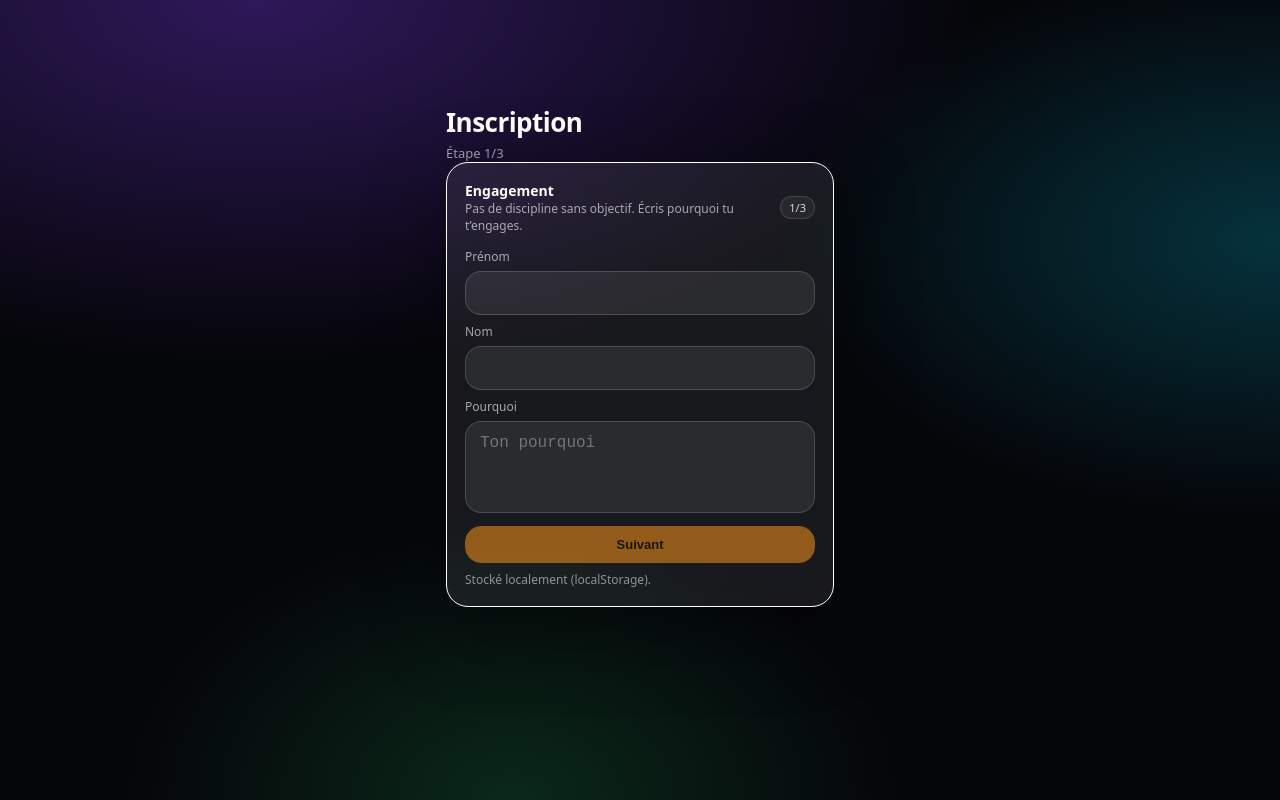
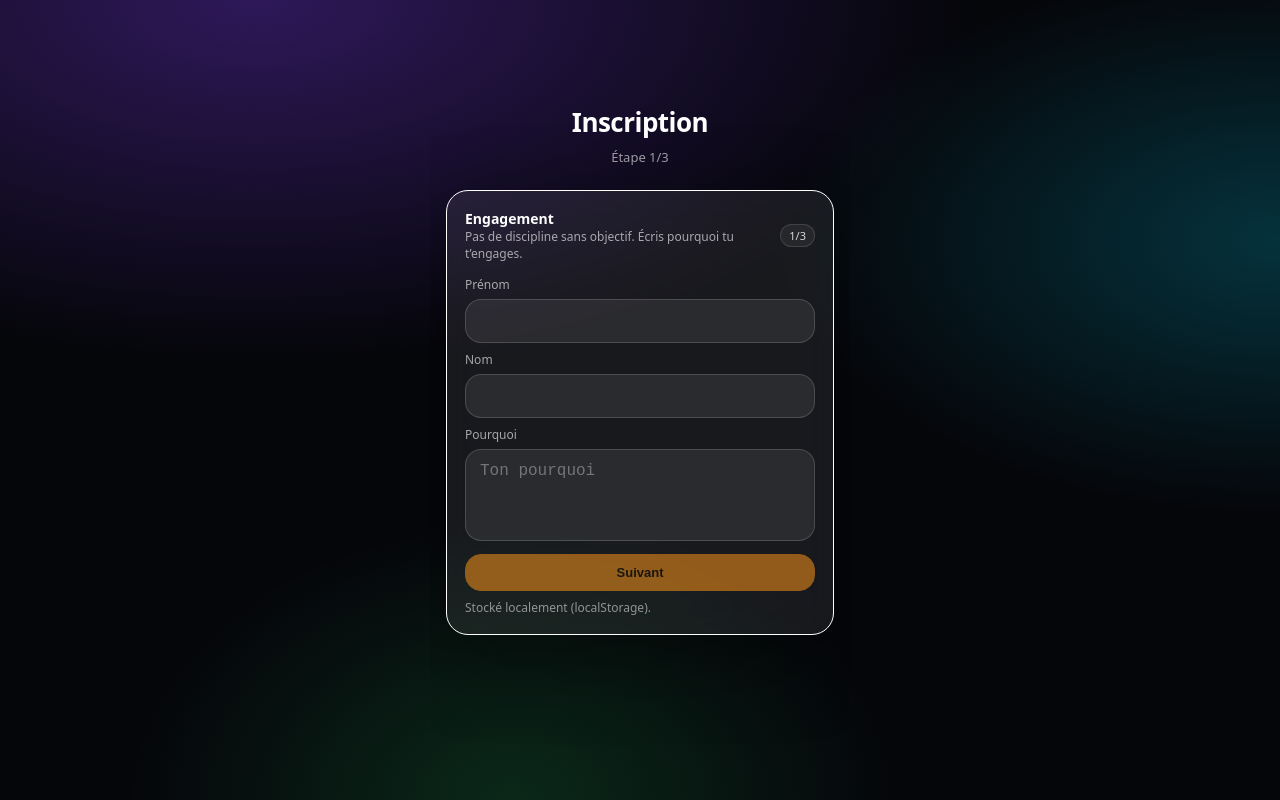
Before and after one commit to Allan-Tomassian/discip-yourself, a React (Vite) app: page / in a window 1280 px wide. Built offline with nearby package versions, Linux system fonts and the light colour scheme.

Commit message:
correction socle

```diff
--- a/src/components/CategoryRail.jsx
+++ b/src/components/CategoryRail.jsx
@@ -1,21 +1,19 @@
-import React, { useMemo } from "react";
+import React from "react";
 import { getCategoryAccentVars } from "../utils/categoryAccent";
 
 export default function CategoryRail({ categories = [], selectedCategoryId = null, onSelect }) {
-  const items = useMemo(() => categories, [categories]);
-
   return (
     <div className="categoryRailScroll scrollNoBar">
-      {items.map((c) => {
-        const isActive = c.id === selectedCategoryId;
+      {categories.map((c) => {
+        const isSelected = c.id === selectedCategoryId;
         const accentVars = getCategoryAccentVars(c.color);
         return (
           <button
             key={c.id}
             type="button"
-            className={`listItem${isActive ? " catAccentRow" : ""}`}
+            className={`listItem${isSelected ? " catAccentRow" : ""}`}
             style={{
-              ...(isActive ? accentVars : null),
+              ...(isSelected ? accentVars : null),
               minWidth: "max-content",
               padding: "8px 12px",
               borderRadius: 14,
--- a/src/index.css
+++ b/src/index.css
@@ -20,6 +20,7 @@ body{
   background:var(--bg);
   color:var(--text);
   font-family: ui-sans-serif, system-ui, -apple-system, Segoe UI, Roboto, Helvetica, Arial;
+  overflow-x:hidden;
 }
 
 a{ color:inherit; }
@@ -31,6 +32,7 @@ a{ color:inherit; }
   min-height:100vh;
   overflow:visible;
   padding-bottom:80px;
+  overflow-x:hidden;
 }
 .pageContent{
   margin-top: 0;
@@ -38,6 +40,24 @@ a{ color:inherit; }
 .pageContent > :first-child{
   margin-top: 0;
 }
+
+/* === PAGE LAYOUT SYSTEM === */
+.pageHeader{
+  margin-bottom:24px;
+}
+.pageTitle{
+  margin-top:0;
+}
+.pageSubtitle{
+  margin-top:8px;
+}
+.pageSection{
+  margin-top:16px;
+}
+.pageSectionTitle{
+  margin-bottom:8px;
+}
+.pageSectionContent{}
 
 .bg{
   position:fixed; inset:0; z-index:-2;
@@ -151,8 +171,25 @@ a{ color:inherit; }
   font-size:13px;
 }
 
-.hdrSub{ font-size:13px; color:rgba(255,255,255,.60); }
-.hdrTitle{ margin-top:6px; font-size:26px; font-weight:700; letter-spacing:-.02em; }
+.hdrRow{ display:flex; justify-content:space-between; align-items:flex-start; gap:12px; }
+.hdrLeft{ flex:1 1 auto; min-width:0; }
+.hdrRight{ flex:0 1 auto; min-width:0; max-width:260px; overflow:hidden; }
+.hdrSub{
+  font-size:13px;
+  color:rgba(255,255,255,.60);
+  overflow:hidden;
+  text-overflow:ellipsis;
+  white-space:nowrap;
+}
+.hdrTitle{
+  margin-top:6px;
+  font-size:26px;
+  font-weight:700;
+  letter-spacing:-.02em;
+  overflow:hidden;
+  text-overflow:ellipsis;
+  white-space:nowrap;
+}
 .textAccent{ color:var(--accent); }
 
 .sectionTitle{
@@ -504,6 +541,7 @@ a{ color:inherit; }
 }
 
 @media (max-width: 420px){
+  .hdrRight{ max-width:45vw; }
   .dayRailWrap{ flex-direction:column; }
   .dayRail{
     flex-direction:row;
--- a/src/pages/Categories.jsx
+++ b/src/pages/Categories.jsx
@@ -51,8 +51,6 @@ export default function Categories({ data, setData, onOpenLibraryCategory, onOpe
   if (categories.length === 0) {
     return (
       <ScreenShell
-        data={safeData}
-        pageId="categories"
         headerTitle={<span className="textAccent">Bibliothèque</span>}
         headerSubtitle="Aucune catégorie"
         headerRight={
@@ -84,10 +82,21 @@ export default function Categories({ data, setData, onOpenLibraryCategory, onOpe
     return copy;
   }, [categories, librarySelectedCategoryId]);
 
+  const countsByCategory = useMemo(() => {
+    const map = new Map();
+    for (const g of goals) {
+      if (!g || !g.categoryId) continue;
+      const type = resolveGoalType(g);
+      const entry = map.get(g.categoryId) || { habits: 0, objectives: 0 };
+      if (type === "OUTCOME") entry.objectives += 1;
+      if (type === "PROCESS") entry.habits += 1;
+      map.set(g.categoryId, entry);
+    }
+    return map;
+  }, [goals]);
+
   return (
     <ScreenShell
-      data={safeData}
-      pageId="categories"
       headerTitle={<span className="textAccent">Bibliothèque</span>}
       headerSubtitle="Catégories"
       headerRight={
@@ -102,9 +111,9 @@ export default function Categories({ data, setData, onOpenLibraryCategory, onOpe
     >
       <div className="col">
         {sortedCategories.map((c) => {
-          const categoryGoals = goals.filter((g) => g.categoryId === c.id);
-          const objectives = categoryGoals.filter((g) => resolveGoalType(g) === "OUTCOME").length;
-          const habits = categoryGoals.filter((g) => resolveGoalType(g) === "PROCESS").length;
+          const counts = countsByCategory.get(c.id) || { habits: 0, objectives: 0 };
+          const objectives = counts.objectives;
+          const habits = counts.habits;
           const summary =
             objectives || habits
               ? `${formatCount(habits, "habitude", "habitudes")} · ${formatCount(objectives, "objectif", "objectifs")}`
--- a/src/pages/CategoryView.jsx
+++ b/src/pages/CategoryView.jsx
@@ -173,8 +173,6 @@ export default function CategoryView({ data, setData, categoryId, onBack, onOpen
   if (!categories.length) {
     return (
       <ScreenShell
-        data={safeData}
-        pageId="categories"
         headerTitle={<span className="textAccent">Gérer</span>}
         headerSubtitle="Aucune catégorie"
         backgroundImage={safeData?.profile?.whyImage || ""}
@@ -187,7 +185,7 @@ export default function CategoryView({ data, setData, categoryId, onBack, onOpen
             </div>
             <div className="mt12">
               <Button variant="ghost" onClick={onBack}>
-                ← Bibliothèque
+                ← Retour
               </Button>
             </div>
           </div>
@@ -199,8 +197,6 @@ export default function CategoryView({ data, setData, categoryId, onBack, onOpen
   if (!category) {
     return (
       <ScreenShell
-        data={safeData}
-        pageId="categories"
         headerTitle={<span className="textAccent">Gérer</span>}
         headerSubtitle="Catégorie introuvable"
         backgroundImage={safeData?.profile?.whyImage || ""}
@@ -213,7 +209,7 @@ export default function CategoryView({ data, setData, categoryId, onBack, onOpen
             </div>
             <div className="mt12">
               <Button variant="ghost" onClick={onBack}>
-                ← Bibliothèque
+                ← Retour
               </Button>
             </div>
           </div>
@@ -226,11 +222,17 @@ export default function CategoryView({ data, setData, categoryId, onBack, onOpen
   const backgroundImage = category.wallpaper || safeData.profile?.whyImage || "";
   const whyText = (category.whyText || "").trim();
   const whyDisplay = whyText || "Aucun mini-why pour cette catégorie.";
-  const headerGauges = outcomeGoals.length ? (
-    <div className="manageHeaderRight">
+  const headerRight = (
+    <div style={{ minWidth: 0, maxWidth: 320, width: "100%" }}>
+      <div className="col" style={{ gap: 8, alignItems: "flex-end" }}>
+        <Button variant="ghost" className="btnBackCompact" onClick={onBack}>
+          ← Retour
+        </Button>
+        {outcomeGoals.length ? (
+          <div className="col" style={{ gap: 8, alignItems: "flex-end", width: "100%" }}>
             {gaugeSlice.map((g) => (
-        <div key={g.id} className="manageGaugeRow">
               <Gauge
+                key={g.id}
                 className="manageGauge"
                 label={g.title || "Objectif"}
                 currentValue={g.currentValue}
@@ -238,10 +240,9 @@ export default function CategoryView({ data, setData, categoryId, onBack, onOpen
                 unit={MEASURE_UNITS[g.measureType] || ""}
                 accentColor={category.color || accent}
               />
-        </div>
             ))}
             <button
-        className="linkBtn manageGaugeChevron"
+              className="linkBtn"
               type="button"
               onClick={() => (typeof onOpenProgress === "function" ? onOpenProgress(category.id) : null)}
               aria-label="Voir la progression"
@@ -249,17 +250,8 @@ export default function CategoryView({ data, setData, categoryId, onBack, onOpen
               →
             </button>
           </div>
-  ) : null;
-  const headerContent = (
-    <div className="manageHeader">
-      <div className="manageHeaderLeft">
-        <div className="manageHeaderTitle textAccent">Gérer</div>
-        <div className="manageHeaderSubtitle">{category.name || "Catégorie"}</div>
-        <Button variant="ghost" className="btnBackCompact" onClick={onBack}>
-          ← Retour
-        </Button>
+        ) : null}
       </div>
-      {headerGauges ? <div className="manageHeaderRightWrap">{headerGauges}</div> : null}
     </div>
   );
 
@@ -267,8 +259,9 @@ export default function CategoryView({ data, setData, categoryId, onBack, onOpen
     <ScreenShell
       accent={accent}
       backgroundImage={backgroundImage}
-      headerTitle={headerContent}
-      headerSubtitle={null}
+      headerTitle={<span className="textAccent">Gérer</span>}
+      headerSubtitle={category.name || "Catégorie"}
+      headerRight={headerRight}
     >
       <div style={{ "--catColor": category.color || "#7C3AED" }}>
         <Card accentBorder style={{ marginTop: 12, borderColor: category.color || undefined }}>
--- a/src/pages/_ScreenShell.jsx
+++ b/src/pages/_ScreenShell.jsx
@@ -11,6 +11,8 @@ export default function ScreenShell({
   headerAlign = "center",
   children,
 }) {
+  const textAlign = headerAlign === "left" ? "left" : headerAlign === "right" ? "right" : "center";
+
   return (
     <AccentContext.Provider value={{ accent }}>
       {/* Background preset (gradient) */}
@@ -20,27 +22,22 @@ export default function ScreenShell({
       {backgroundImage ? <div className="bgImg" style={{ backgroundImage: `url(${backgroundImage})` }} /> : null}
 
       <div className="container">
-        {headerRight ? (
-          <div
-            className="hdrRow"
-            style={{ display: "flex", justifyContent: "space-between", alignItems: headerAlign, gap: 12 }}
-          >
-            <div>
-              <div className="hdrTitle">{headerTitle}</div>
-              <div className="hdrSub" style={{ marginTop: 4 }}>
-                {headerSubtitle}
+        <div className="pageHeader">
+          {headerRight ? (
+            <div className="hdrRow">
+              <div className="hdrLeft" style={{ textAlign }}>
+                <div className="hdrTitle pageTitle">{headerTitle}</div>
+                <div className="hdrSub pageSubtitle">{headerSubtitle}</div>
               </div>
+              <div className="hdrRight">{headerRight}</div>
             </div>
-            <div>{headerRight}</div>
-          </div>
-        ) : (
-          <>
-            <div className="hdrTitle">{headerTitle}</div>
-            <div className="hdrSub" style={{ marginTop: 4 }}>
-              {headerSubtitle}
+          ) : (
+            <div className="hdrLeft" style={{ textAlign }}>
+              <div className="hdrTitle pageTitle">{headerTitle}</div>
+              <div className="hdrSub pageSubtitle">{headerSubtitle}</div>
             </div>
-          </>
-        )}
+          )}
+        </div>
         <div className="pageContent">{children}</div>
       </div>
     </AccentContext.Provider>
```
Also changed, not shown: src/components/TopNav.jsx (+12 -12 lines), src/pages/Home.jsx (+12 -0 lines). Lines whose indentation alone changed are shown as unchanged.
